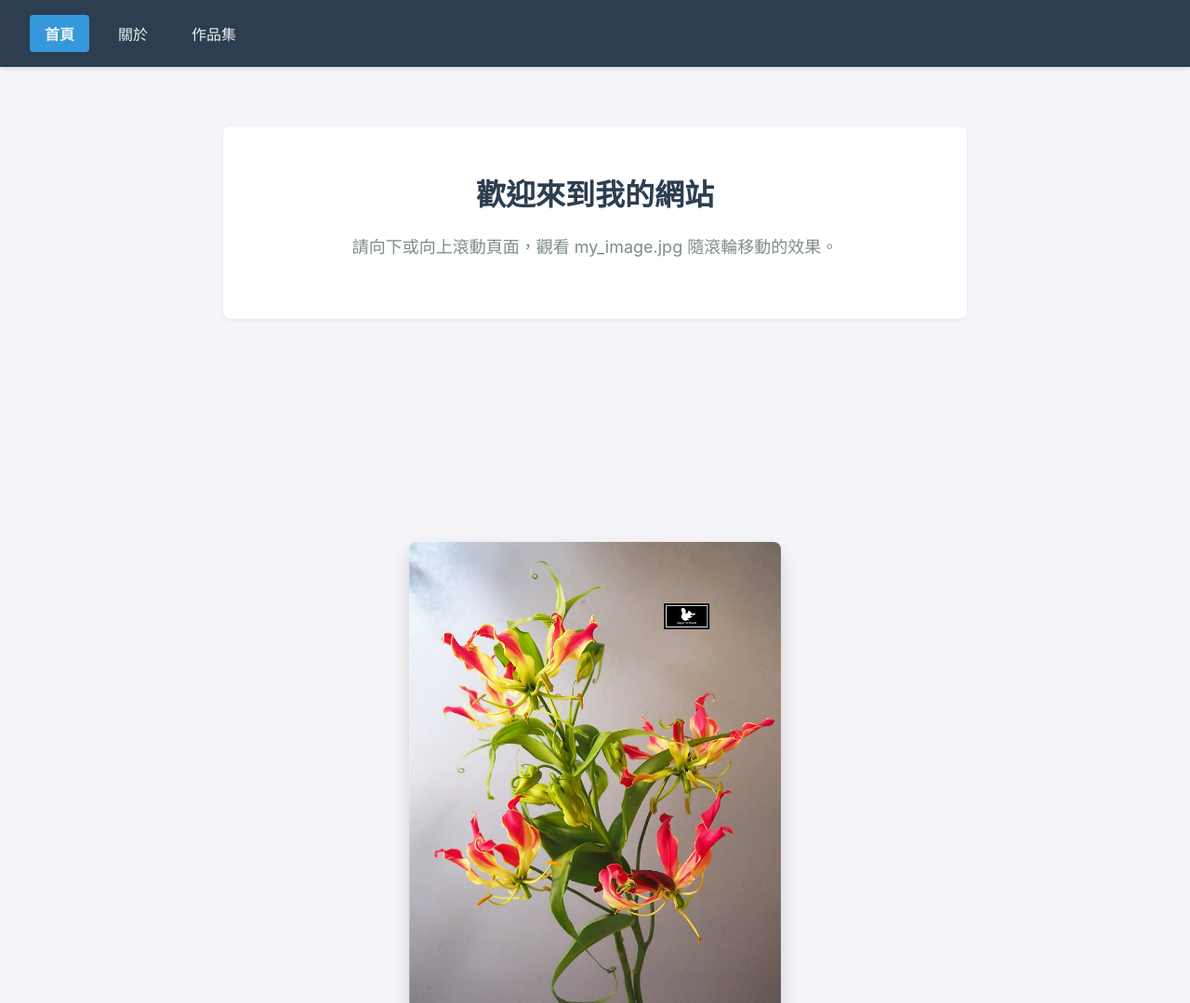
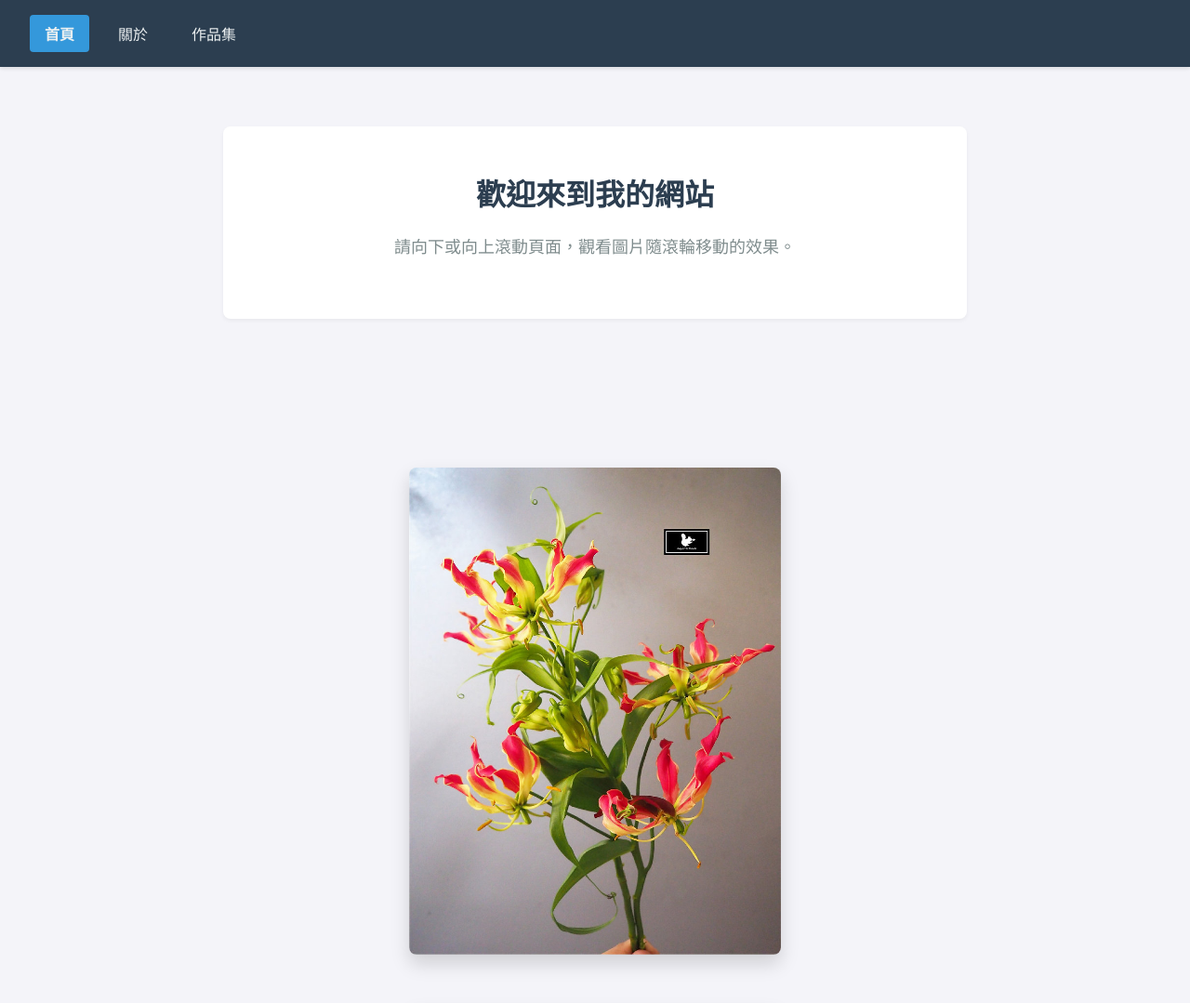
Before and after one commit to dakara941/simple-web, a Flask app: page / in a window 1280 px wide. Shown: the top 1079 px of the page at 93% size. Run offline with Flask 3, Linux system fonts and the light colour scheme.

Commit message:
Add files via upload

```diff
--- a/templates/index.html
+++ b/templates/index.html
@@ -48,7 +48,7 @@
             padding: 3rem 2rem;
             border-radius: 8px;
             box-shadow: 0 2px 4px rgba(0,0,0,0.05);
-            margin-bottom: 30vh;
+            margin-bottom: 20vh;
         }
         .hero h1 {
             margin-top: 0;
@@ -65,6 +65,7 @@
             border-radius: 8px;
             box-shadow: 0 10px 20px rgba(0,0,0,0.15);
             will-change: transform;
+            margin-bottom: 50px;
         }
         .spacer {
             height: 80vh;
@@ -84,12 +85,12 @@
     <div class="container">
         <div class="hero">
             <h1>歡迎來到我的網站</h1>
-            <p>請向下或向上滾動頁面，觀看 my_image.jpg 隨滾輪移動的效果。</p>
+            <p>請向下或向上滾動頁面，觀看圖片隨滾輪移動的效果。</p>
         </div>
 
         <!-- 使用 url_for 載入 static 資料夾內的圖片 -->
-        <img src="{{ url_for('static', filename='my_image.jpg') }}" class="parallax-img" id="scrollImage" alt="我的圖片">
-        <img src="{{ url_for('static', filename='lily.jpg') }}" class="parallax-img" id="scrollImage" alt="lily">
+        <img src="{{ url_for('static', filename='my_image.jpg') }}" class="parallax-img" alt="我的圖片">
+        <img src="{{ url_for('static', filename='lily.jpg') }}" class="parallax-img" alt="莉莉圖片">
 
         <div class="spacer"></div>
     </div>
@@ -98,11 +99,12 @@
     <script>
         window.addEventListener('scroll', function() {
             const scrollPosition = window.pageYOffset;
-            const img = document.getElementById('scrollImage');
+            const images = document.querySelectorAll('.parallax-img');
 
-            // 數值越小移動越慢，若想改變移動方向可改為負數（例如 -0.2）
             const speed = 0.2;
-            img.style.transform = `translateY(${scrollPosition * speed}px)`;
+            images.forEach(img => {
+                img.style.transform = `translateY(${scrollPosition * speed}px)`;
+            });
         });
     </script>
 
```
